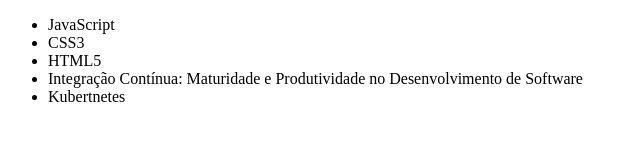
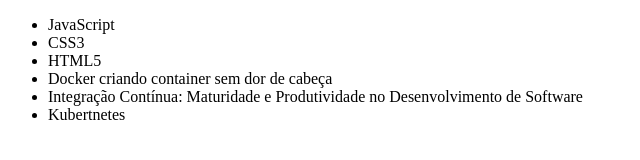
Before and after one commit to luizinho1966/Alura-git, a plain HTML site: page index.html in a window 1280 px wide. Shown: the whole page, without its empty margins (0-640 px from the left). Drawn offline with Linux system fonts and the light colour scheme.

Commit message:
Corrigindo nome de curso de Docker

```diff
--- a/index.html
+++ b/index.html
@@ -11,6 +11,7 @@
         <li>JavaScript</li>
         <li>CSS3</li>
         <li>HTML5</li>
+        <li>Docker criando container sem dor de cabeça</li>
         <li>Integração Contínua: Maturidade e Produtividade no Desenvolvimento de Software </li>
         <li>Kubertnetes</li>
     </ul>
```
